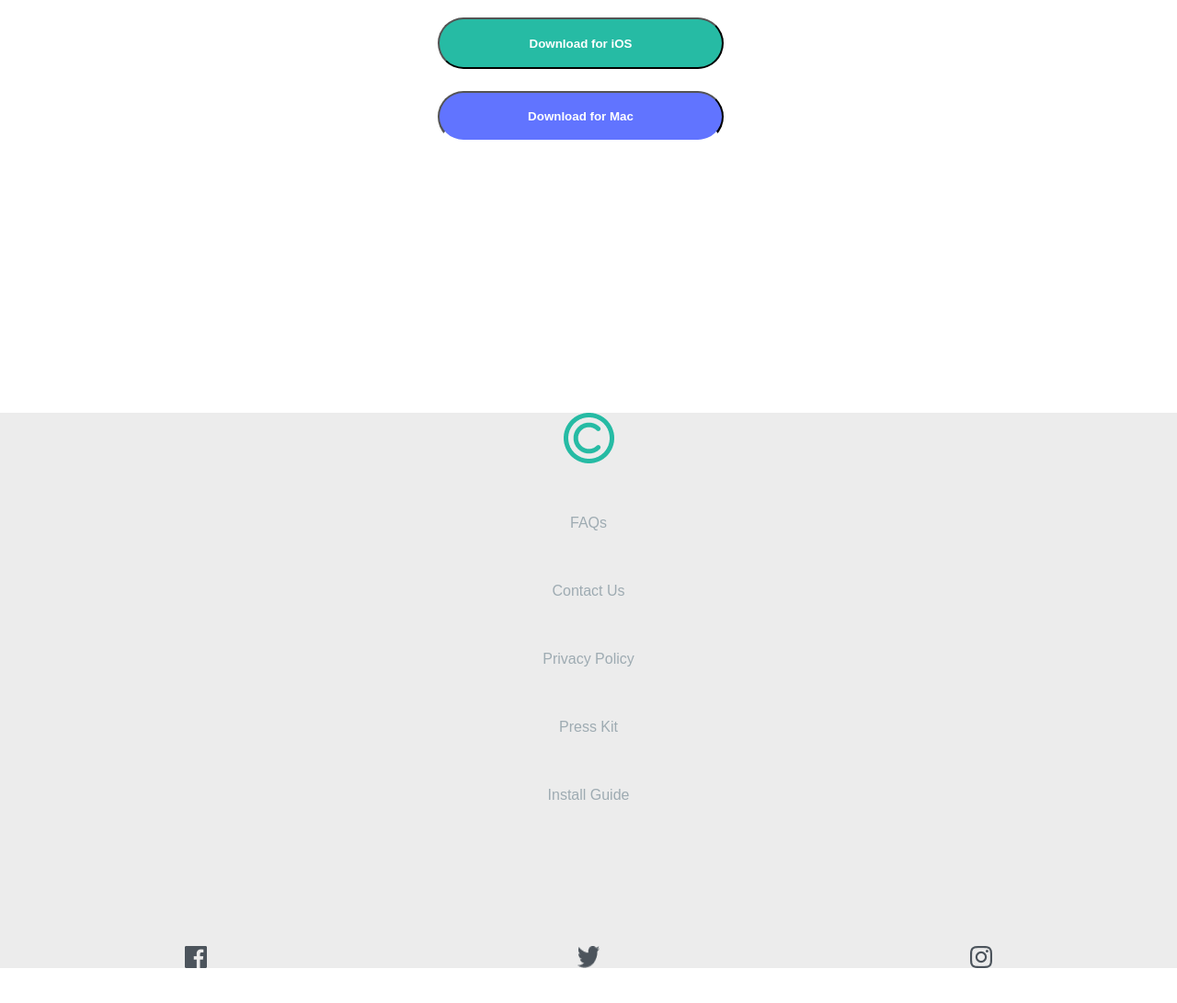
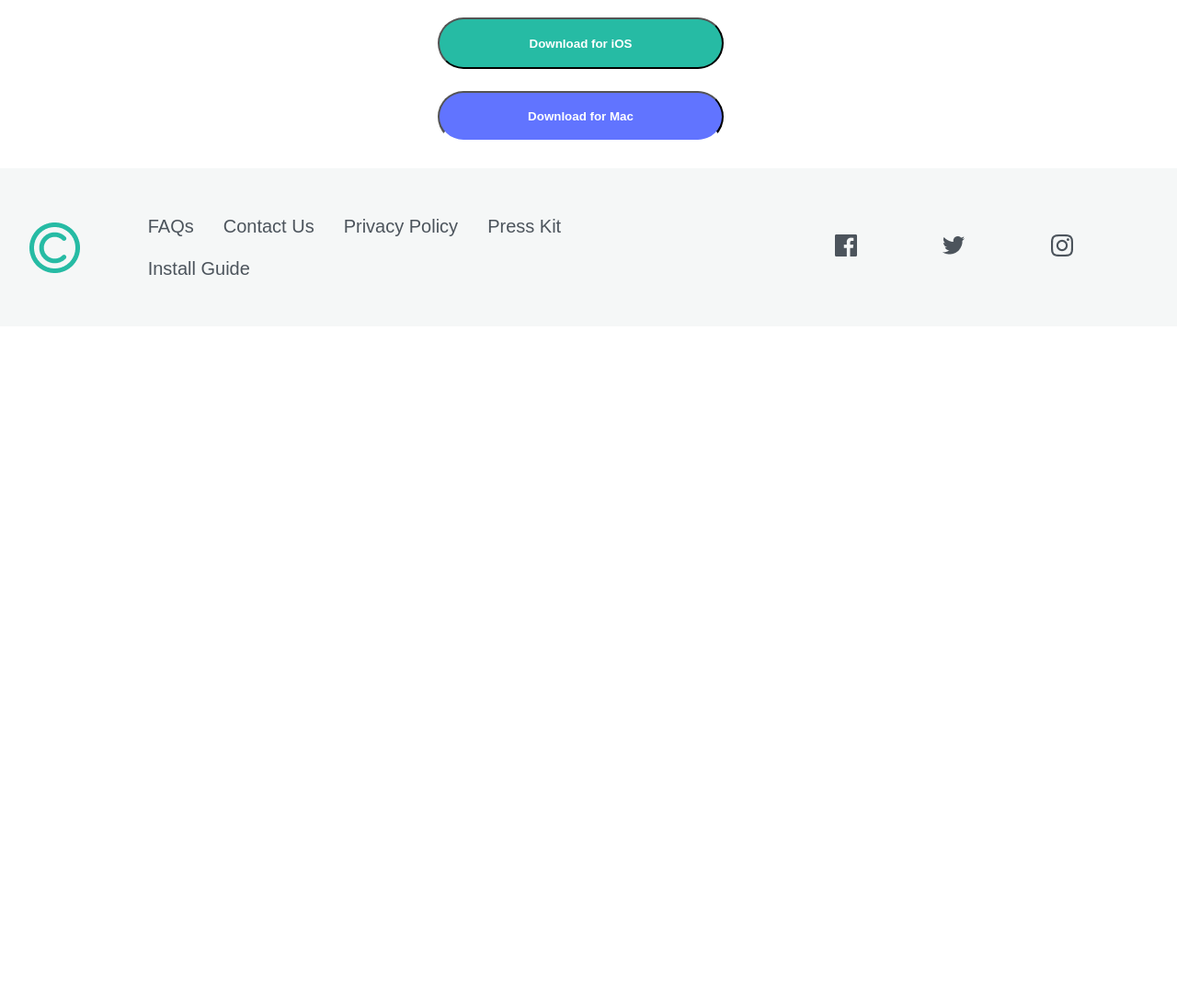
Before and after one commit to felipeg3856/Clipboard, a plain HTML site: page index.html in a window 1280 px wide. Shown: the part 3053-4144 px from the top of the page at 92% size. After the commit the page ends 3408 px from the top, so only its background shows below. Drawn offline with Linux system fonts and the light colour scheme; a web font is replaced by a local one.

Commit message:
finalizado

```diff
--- a/index.html
+++ b/index.html
@@ -16,6 +16,8 @@
 <body>
   <main>
     <img src="MOBILE/logomobile.png" alt="Clipboard" WIDTH="125" HEIGHT="125">
+
+
     <section class="hero">
       <h1 class="text-preset4">A history of everything you copy</h1>
       <p class="text-preset8">Clipboard allows you to track and organize everything you copy. Instantly access your
@@ -26,6 +28,8 @@
       </section>
     </section>
   </main>
+
+
   <section class="second">
     <h2 class="text-preset5">Keep track of your snippets</h2>
     <p>Clipboard instantly stores any item you copy in the cloud, meaning you can access your snippets immediately on
@@ -45,6 +49,8 @@
         <source media="(min-width: 1024px)" srcset="DESKTOP/DESKTOPPC.png">
         <img src="DESKTOP/DESKTOPPC.png" alt="">
       </picture> -->
+
+
       <div class="text">
         <h3>Quick Search</h3>
         <p>Easily search your snippets by content, category, web address, application, and more.</p>
@@ -56,6 +62,8 @@
     </div>
 
   </section>
+
+
   <section class="third">
     <h2>Access Clipboard Anywhere</h2>
     <p>Whether you’re on the go, or at your computer, you can access all your Clipboard snippets in a few simple clicks.
@@ -67,8 +75,9 @@
       <source src="TABLET/cellTablet.png" media="(max-width:500px)">
     </picture>
   </section>
+
+
   <section class="four">
-
     <h2>Supercharge your workflow</h2>
     <p>We’ve got the tools to boost your productivity.</p>
 
@@ -92,6 +101,8 @@
       </div>
     </div>
   </section>
+
+
   <section class="fifty">
     <img src="MOBILE/Googlemobile.png" alt="">
     <img src="MOBILE/ibmMobile (2).png" alt="">
@@ -109,20 +120,27 @@
       <button class="btnmac">Download for Mac</button>
     </section>
   </section>
-  <footer>
+
+
+  <footer class="footer">
     <img class="logo" src="MOBILE/logofooterMobile.png" alt="">
-    <p>FAQs</p>
-    <p>Contact Us</p>
-    <p>Privacy Policy</p>
-    <p>Press Kit</p>
-    <p>Install Guide</p>
-    <section class="img2">
-      <img src="MOBILE/faceMobile.png" alt="">
-      <img src="MOBILE/twitterMobile.png" alt="">
-      <img src="MOBILE/instaMobile.png" alt="">
-    </section>
+    <nav class="footer-nav">
+      <ul>
+        <li><a href="#">FAQs</a></li>
+        <li><a href="#">Contact Us</a></li>
+        <li><a href="#">Privacy Policy</a></li>
+        <li><a href="#">Press Kit</a></li>
+        <li><a href="#">Install Guide</a></li>
+      </ul>
+    </nav>
+
+
+    <nav class="social-links">
+      <a href="#" aria-label="Facebook"><img src="MOBILE/faceMobile.png" alt=""></a>
+      <a href="#" aria-label="Twiter"><img src="MOBILE/twitterMobile.png" alt=""></a>
+      <a href="#" aria-label="Instagram"><img src="MOBILE/instaMobile.png" alt=""></a>
+    </nav>
   </footer>
-
 </body>
 
 </html>
--- a/style.css
+++ b/style.css
@@ -10,14 +10,17 @@ body {
     /*padding: 128px 28px 56px;*/
 }
 
-.hero h1, p{
+.hero h1,
+p {
     display: flex;
     justify-content: center;
 }
-.hero h1{
+
+.hero h1 {
     margin-top: 56px;
 }
-.hero p{
+
+.hero p {
     margin-top: 16px;
 }
 
@@ -102,7 +105,8 @@ main {
     margin-top: 172px;
 }
 
-.text h3, p {
+.text h3,
+p {
     text-align: center;
     margin-top: 56px;
 }
@@ -145,14 +149,50 @@ main {
 }
 
 .logo {
-    display: flex;
-    margin-top: 278px;
+    display: block;
+
 }
 
 .img2 {
     margin-top: 32px;
     margin-block-end: 55.5px;
     display: flex;
+}
+
+footer {
+    background-color: #f5f7f7;
+    width: 100%;
+    display: flex;
+    align-items: center;
+    justify-content: center;
+    padding: 24px;
+}
+
+footer *{
+    padding: 8px;
+}
+footer img{
+    margin: 0;
+}
+
+li {
+    list-style: none;
+}
+
+li a {
+    text-decoration: none;
+    color: #4c545c;
+    font-size: 20px;
+    line-height: 150%;
+    letter-spacing: -0, 5px;
+    font-family: "Bai Jamjuree", sans-serif;
+}
+
+.social-links {
+    display: flex;
+    justify-content: space-around;
+    align-items: center;
+    width: 30%;
 }
 
 /*mobile*/
@@ -228,6 +268,19 @@ main {
 
 /*Desktop*/
 @media (min-width: 1024px) {
+    footer{
+        display: flex;
+    }
+    .footer-nav ul{
+        display: flex;
+        flex-wrap: wrap;
+        width: 80%;
+        margin: 0;
+        text-align: left;
+    }
+    li{
+        margin: 0;
+    }
     main {
         height: 70vh;
     }
@@ -287,23 +340,23 @@ main {
         width: 350px;
 
     }
-    .fifty{
+
+    .fifty {
         display: flex;
         justify-content: center;
         align-items: center;
     }
-.item-produti img{
+
+    .item-produti img {
         display: block;
         height: 40px;
         width: auto;
         margin: 0 auto 28px;
     }
-.recursos{
+
+    .recursos {
         display: flex;
         justify-content: space-around;
         margin-top: 72px;
     }
-footer{
-    background-color: rgb(236, 236, 236);
 }
-}
```
Lines whose indentation alone changed are shown as unchanged.
